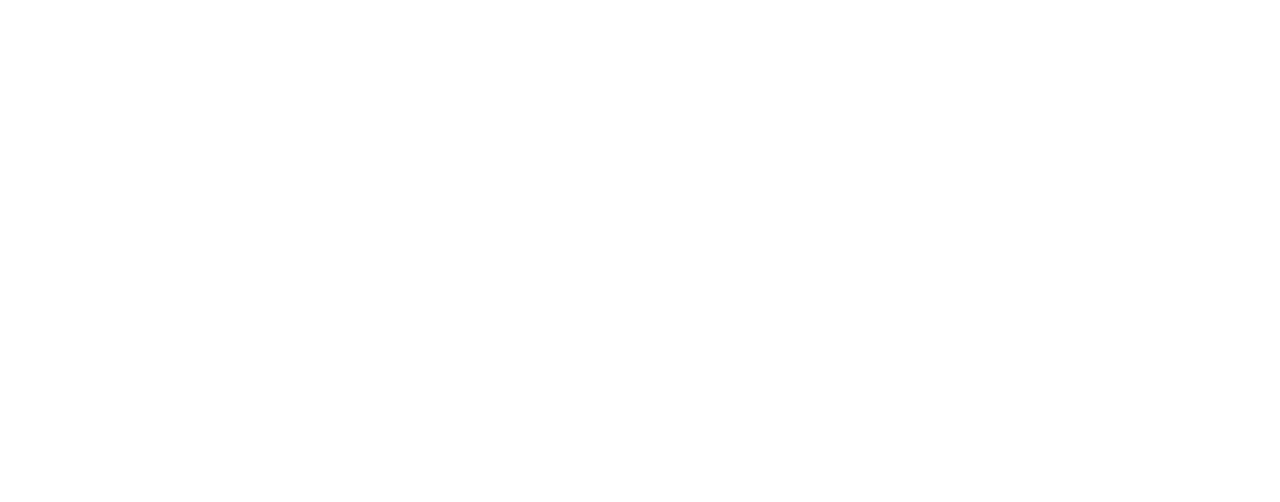
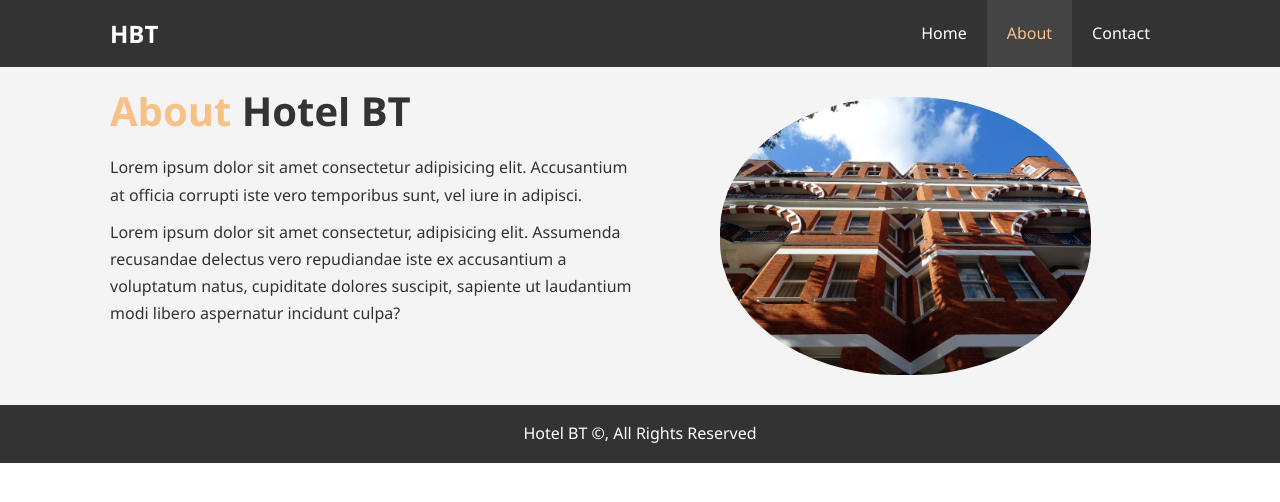
Before and after one commit to SanjeQi/hotel_website_a, a plain HTML site: page about.html in a window 1280 px wide. Drawn offline with Linux system fonts and the light colour scheme.

Commit message:
About Page Section styling_top_half_1

```diff
--- a/about.html
+++ b/about.html
@@ -0,0 +1,52 @@
+<!DOCTYPE html>
+<html lang="en">
+  <head>
+    <meta charset="UTF-8" />
+    <meta name="viewport" content="width=device-width, initial-scale=1.0" />
+    <meta name="description" content="Welcome coolest hotel in London" />
+    <meta name="keywords" content="hotel,london hotel,england" />
+
+    <link rel="stylesheet" href="/css/style.css" />
+    <title>Hotel BT | About</title>
+  </head>
+  <body>
+    <header>
+      <nav id="navbar">
+        <div class="container">
+          <h1 class="logo"><a href="index.html">HBT</a></h1>
+          <ul>
+            <li><a href="index.html">Home</a></li>
+            <li><a class="current" href="about.html">About</a></li>
+            <li><a href="contact.html">Contact</a></li>
+          </ul>
+        </div>
+      </nav>
+    </header>
+    <section id="about_info" class="bg_light py_3">
+      <div class="container">
+        <div class="info_left">
+          <h1 class="l_heading">
+            <span class="text-primary">About</span> Hotel BT
+          </h1>
+          <p>
+            Lorem ipsum dolor sit amet consectetur adipisicing elit. Accusantium
+            at officia corrupti iste vero temporibus sunt, vel iure in adipisci.
+          </p>
+          <p>
+            Lorem ipsum dolor sit amet consectetur, adipisicing elit. Assumenda
+            recusandae delectus vero repudiandae iste ex accusantium a
+            voluptatum natus, cupiditate dolores suscipit, sapiente ut
+            laudantium modi libero aspernatur incidunt culpa?
+          </p>
+        </div>
+        <div class="info_right">
+          <img src="./img/photo-2.jpg" alt="hotel" />
+        </div>
+      </div>
+    </section>
+    <div class="clear"></div>
+    <footer id="main_footer">
+      <p>Hotel BT &COPY;, All Rights Reserved</p>
+    </footer>
+  </body>
+</html>
--- a/css/style.css
+++ b/css/style.css
@@ -69,6 +69,20 @@ p {
 }
 .clear {
   clear: both;
+}
+.l_heading {
+  font-size: 40px;
+}
+
+/* ************** Padding ********** */
+.py_1 {
+  padding: 10px 0;
+}
+.py_2 {
+  padding: 20px 0;
+}
+.py_3 {
+  padding: 30px 0;
 }
 
 /* Navbar  *****************************************/
@@ -157,13 +171,32 @@ p {
 .box i {
   margin-bottom: 10px;
 }
+/* ********************* About Info ******************* */
+#about_info .info_right {
+  float: right;
+  width: 50%;
+  min-height: 100%;
+}
+#about_info .info_right img {
+  display: block;
+  margin: auto;
+  width: 70%;
+  border-radius: 48%;
+}
+
+#about_info .info_left {
+  float: left;
+  width: 50%;
+  min-height: 100%;
+}
 /* ***************** Footer ***************** */
-.clear {
-  float: none;
-}
 #main_footer {
   text-align: center;
   background-color: #333;
   color: #fff;
   padding: 5px;
 }
+
+.clear {
+  float: none;
+}
```
